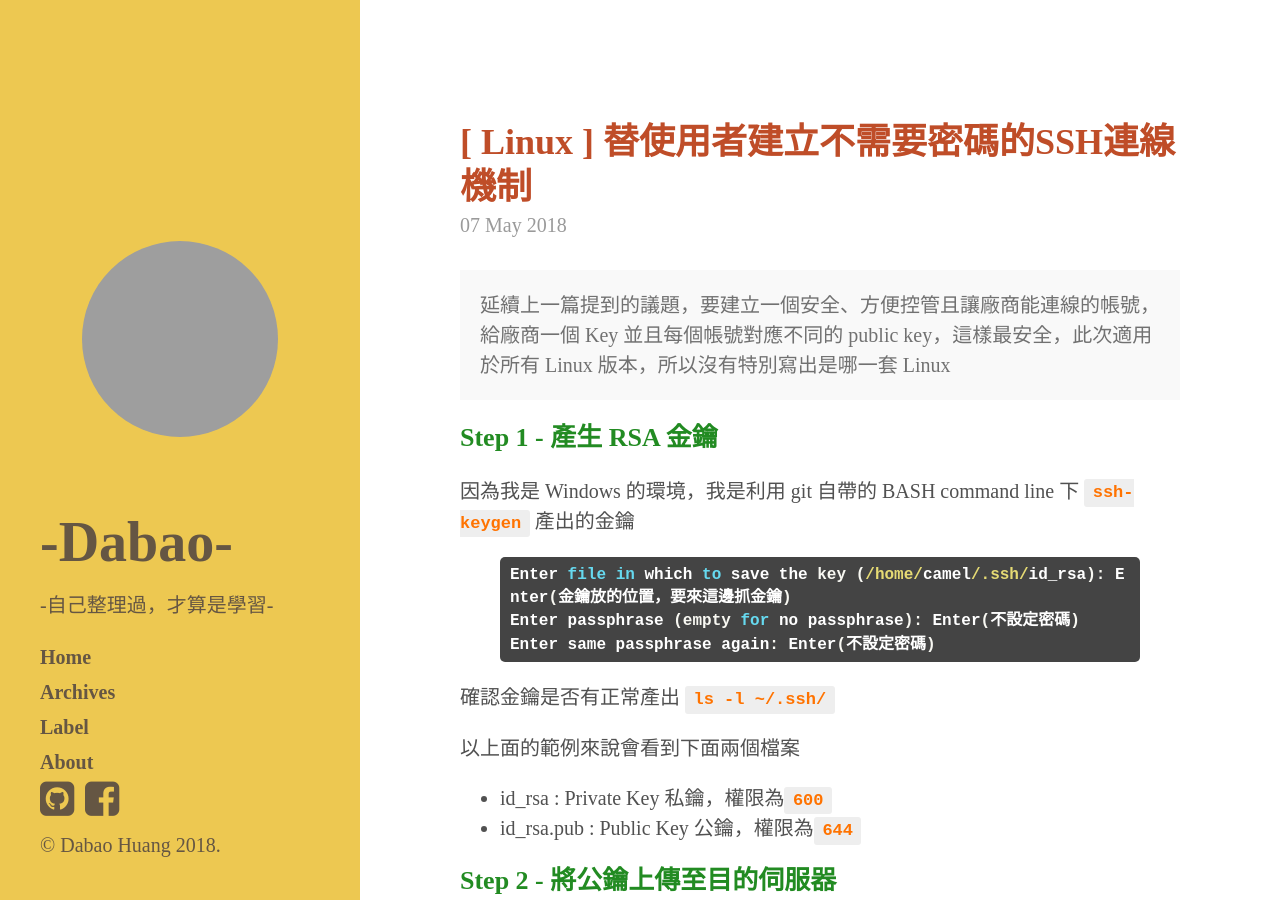
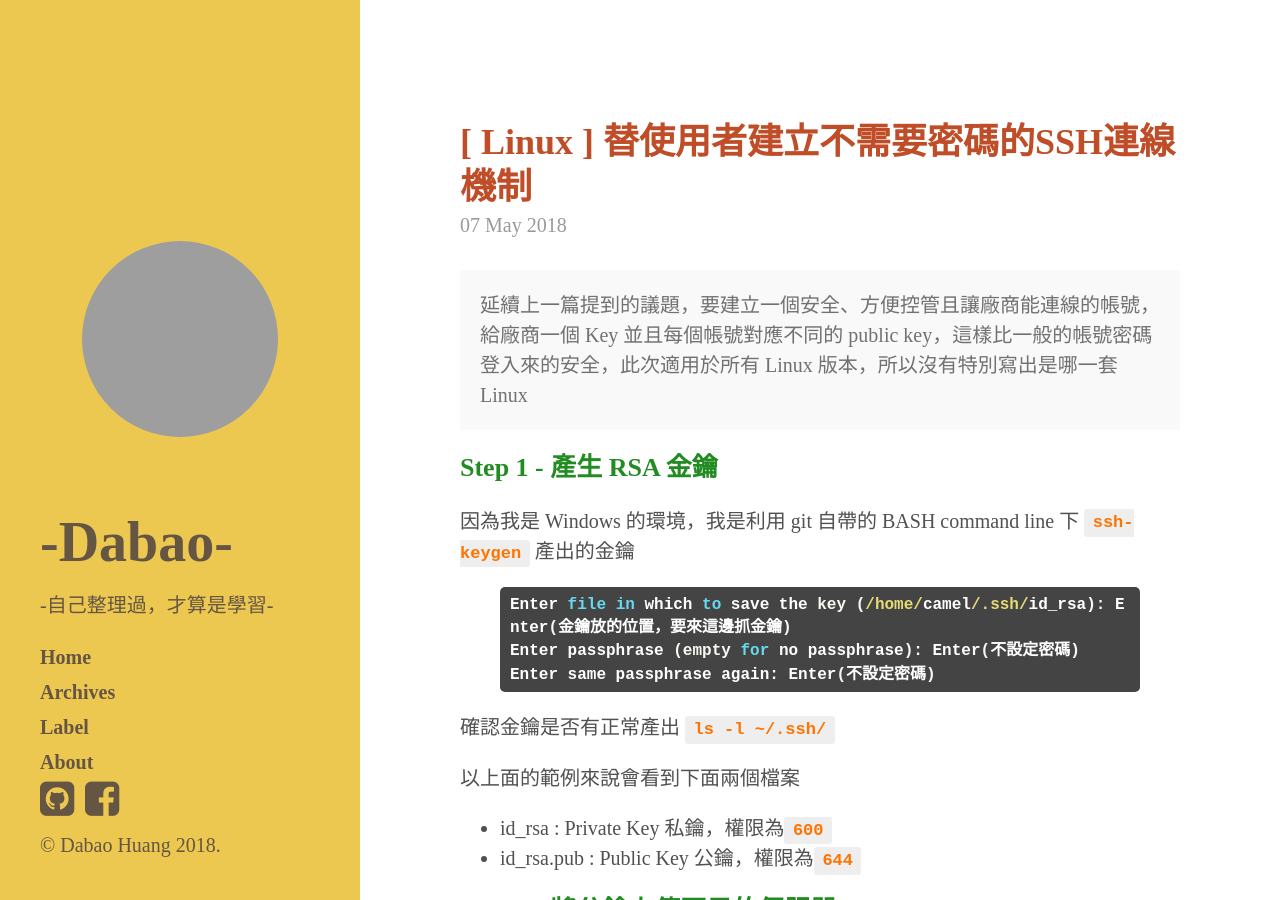
Before and after one commit to DabaoHuang/dabaohuang.github.io, a Jekyll site: the page built from _posts/2018-05-07-linux-ssh-no-password-login.md, in a window 1280 px wide and 900 px high. Built offline with Jekyll 4.4.1, drawn with Linux system fonts in a browser that asks for light colours; nearby versions of some CDN libraries; comment, search, counter and statistics services are not loaded; grey boxes are pictures that could not be loaded.

Commit message:
:blush: 2018-05-07-linux-ssh-no-password-login.md

```diff
--- a/_posts/2018-05-07-linux-ssh-no-password-login.md
+++ b/_posts/2018-05-07-linux-ssh-no-password-login.md
@@ -8,7 +8,7 @@
 ---
 
 <div class="message">
-    延續上一篇提到的議題，要建立一個安全、方便控管且讓廠商能連線的帳號，給廠商一個 Key 並且每個帳號對應不同的 public key，這樣最安全，此次適用於所有 Linux 版本，所以沒有特別寫出是哪一套 Linux
+    延續上一篇提到的議題，要建立一個安全、方便控管且讓廠商能連線的帳號，給廠商一個 Key 並且每個帳號對應不同的 public key，這樣比一般的帳號密碼登入來的安全，此次適用於所有 Linux 版本，所以沒有特別寫出是哪一套 Linux
 </div>
 
 ## Step 1 - 產生 RSA 金鑰
```
